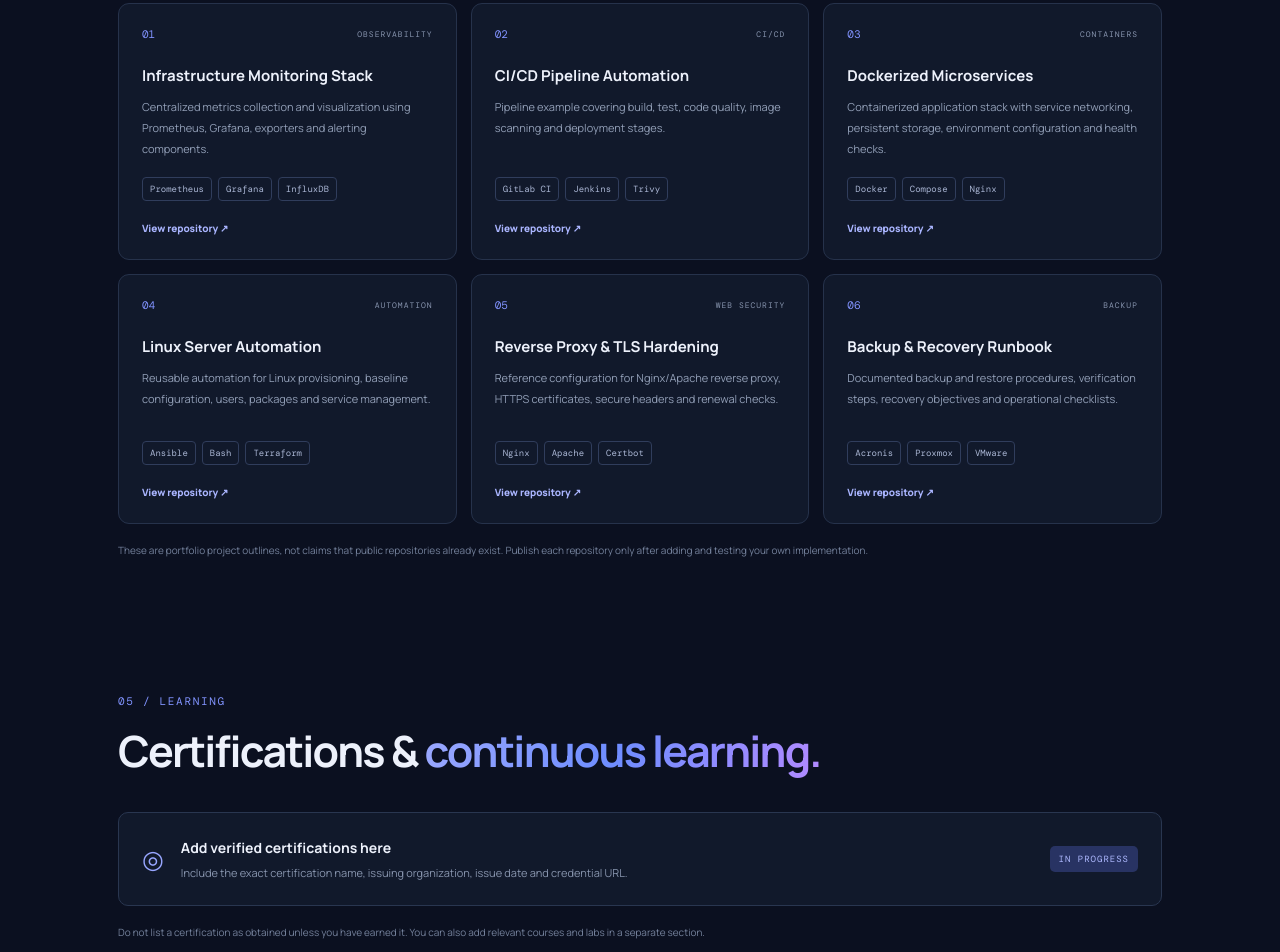
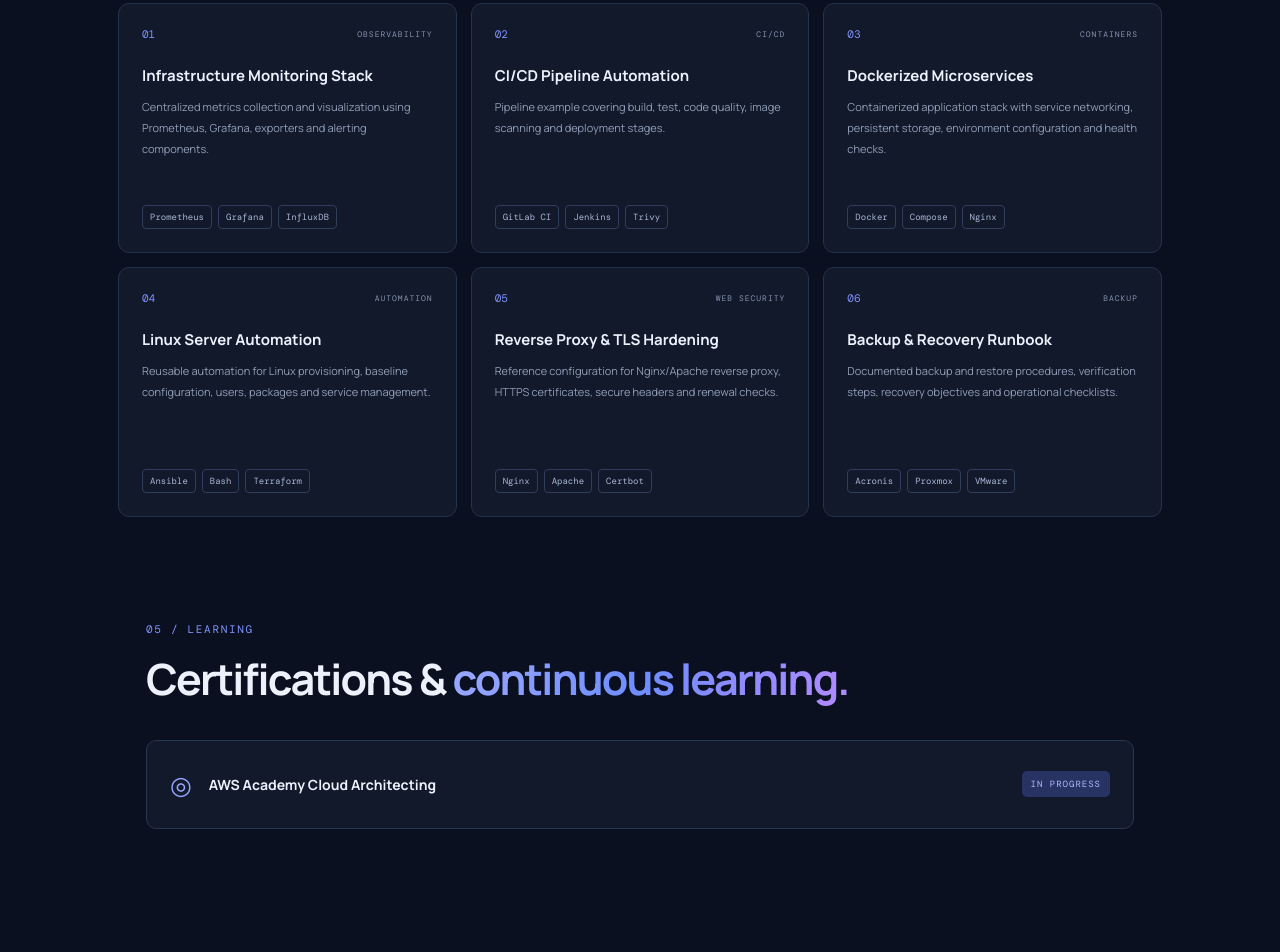
Before and after one commit to wejdenekh/wejdenekh.github.io, a plain HTML site: page index.html in a window 1280 px wide. Shown: the part 2928-3880 px from the top of the page. Drawn offline with nearby package versions, Linux system fonts and the light colour scheme.

Commit message:
Update index.html

```diff
--- a/index.html
+++ b/index.html
@@ -102,20 +102,18 @@
     <section class="section content-section" id="projects">
       <div class="section-heading"><p class="eyebrow">04 / SELECTED WORK</p><h2>Projects & <span class="gradient-text">case studies.</span></h2><p class="section-subtitle">A selection of technical work to document with architecture diagrams, configuration examples and screenshots.</p></div>
       <div class="projects-grid">
-        <article class="project-card"><div class="project-top"><span class="project-number">01</span><span class="project-type">OBSERVABILITY</span></div><h3>Infrastructure Monitoring Stack</h3><p>Centralized metrics collection and visualization using Prometheus, Grafana, exporters and alerting components.</p><div class="chips"><span>Prometheus</span><span>Grafana</span><span>InfluxDB</span></div><a href="https://github.com/wejdenekh/prometheus-grafana-monitoring" class="project-link">View repository ↗</a></article>
-        <article class="project-card"><div class="project-top"><span class="project-number">02</span><span class="project-type">CI/CD</span></div><h3>CI/CD Pipeline Automation</h3><p>Pipeline example covering build, test, code quality, image scanning and deployment stages.</p><div class="chips"><span>GitLab CI</span><span>Jenkins</span><span>Trivy</span></div><a href="https://github.com/wejdenekh/gitlab-ci-cd-automation" class="project-link">View repository ↗</a></article>
-        <article class="project-card"><div class="project-top"><span class="project-number">03</span><span class="project-type">CONTAINERS</span></div><h3>Dockerized Microservices</h3><p>Containerized application stack with service networking, persistent storage, environment configuration and health checks.</p><div class="chips"><span>Docker</span><span>Compose</span><span>Nginx</span></div><a href="https://github.com/wejdenekh/docker-microservices" class="project-link">View repository ↗</a></article>
-        <article class="project-card"><div class="project-top"><span class="project-number">04</span><span class="project-type">AUTOMATION</span></div><h3>Linux Server Automation</h3><p>Reusable automation for Linux provisioning, baseline configuration, users, packages and service management.</p><div class="chips"><span>Ansible</span><span>Bash</span><span>Terraform</span></div><a href="https://github.com/wejdenekh/linux-server-automation" class="project-link">View repository ↗</a></article>
-        <article class="project-card"><div class="project-top"><span class="project-number">05</span><span class="project-type">WEB SECURITY</span></div><h3>Reverse Proxy & TLS Hardening</h3><p>Reference configuration for Nginx/Apache reverse proxy, HTTPS certificates, secure headers and renewal checks.</p><div class="chips"><span>Nginx</span><span>Apache</span><span>Certbot</span></div><a href="https://github.com/wejdenekh/reverse-proxy-tls" class="project-link">View repository ↗</a></article>
-        <article class="project-card"><div class="project-top"><span class="project-number">06</span><span class="project-type">BACKUP</span></div><h3>Backup & Recovery Runbook</h3><p>Documented backup and restore procedures, verification steps, recovery objectives and operational checklists.</p><div class="chips"><span>Acronis</span><span>Proxmox</span><span>VMware</span></div><a href="https://github.com/wejdenekh/backup-recovery-runbook" class="project-link">View repository ↗</a></article>
+        <article class="project-card"><div class="project-top"><span class="project-number">01</span><span class="project-type">OBSERVABILITY</span></div><h3>Infrastructure Monitoring Stack</h3><p>Centralized metrics collection and visualization using Prometheus, Grafana, exporters and alerting components.</p><div class="chips"><span>Prometheus</span><span>Grafana</span><span>InfluxDB</span></div></article>
+        <article class="project-card"><div class="project-top"><span class="project-number">02</span><span class="project-type">CI/CD</span></div><h3>CI/CD Pipeline Automation</h3><p>Pipeline example covering build, test, code quality, image scanning and deployment stages.</p><div class="chips"><span>GitLab CI</span><span>Jenkins</span><span>Trivy</span></div></article>
+        <article class="project-card"><div class="project-top"><span class="project-number">03</span><span class="project-type">CONTAINERS</span></div><h3>Dockerized Microservices</h3><p>Containerized application stack with service networking, persistent storage, environment configuration and health checks.</p><div class="chips"><span>Docker</span><span>Compose</span><span>Nginx</span></div></article>
+        <article class="project-card"><div class="project-top"><span class="project-number">04</span><span class="project-type">AUTOMATION</span></div><h3>Linux Server Automation</h3><p>Reusable automation for Linux provisioning, baseline configuration, users, packages and service management.</p><div class="chips"><span>Ansible</span><span>Bash</span><span>Terraform</span></div></article>
+        <article class="project-card"><div class="project-top"><span class="project-number">05</span><span class="project-type">WEB SECURITY</span></div><h3>Reverse Proxy & TLS Hardening</h3><p>Reference configuration for Nginx/Apache reverse proxy, HTTPS certificates, secure headers and renewal checks.</p><div class="chips"><span>Nginx</span><span>Apache</span><span>Certbot</span></div></article>
+        <article class="project-card"><div class="project-top"><span class="project-number">06</span><span class="project-type">BACKUP</span></div><h3>Backup & Recovery Runbook</h3><p>Documented backup and restore procedures, verification steps, recovery objectives and operational checklists.</p><div class="chips"><span>Acronis</span><span>Proxmox</span><span>VMware</span></div></article>
       </div>
-      <p class="small-note">These are portfolio project outlines, not claims that public repositories already exist. Publish each repository only after adding and testing your own implementation.</p>
-    </section>
+
 
     <section class="section content-section" id="certifications">
       <div class="section-heading"><p class="eyebrow">05 / LEARNING</p><h2>Certifications & <span class="gradient-text">continuous learning.</span></h2></div>
-      <div class="cert-box"><div><span class="cert-symbol">◎</span><div><h3>Add verified certifications here</h3><p class="muted">Include the exact certification name, issuing organization, issue date and credential URL.</p></div></div><span class="tag">IN PROGRESS</span></div>
-      <p class="small-note">Do not list a certification as obtained unless you have earned it. You can also add relevant courses and labs in a separate section.</p>
+      <div class="cert-box"><div><span class="cert-symbol">◎</span><div><h3>AWS Academy Cloud Architecting</h3></div></div><span class="tag">IN PROGRESS</span></div>
     </section>
 
     <section class="section contact-section" id="contact">
```
